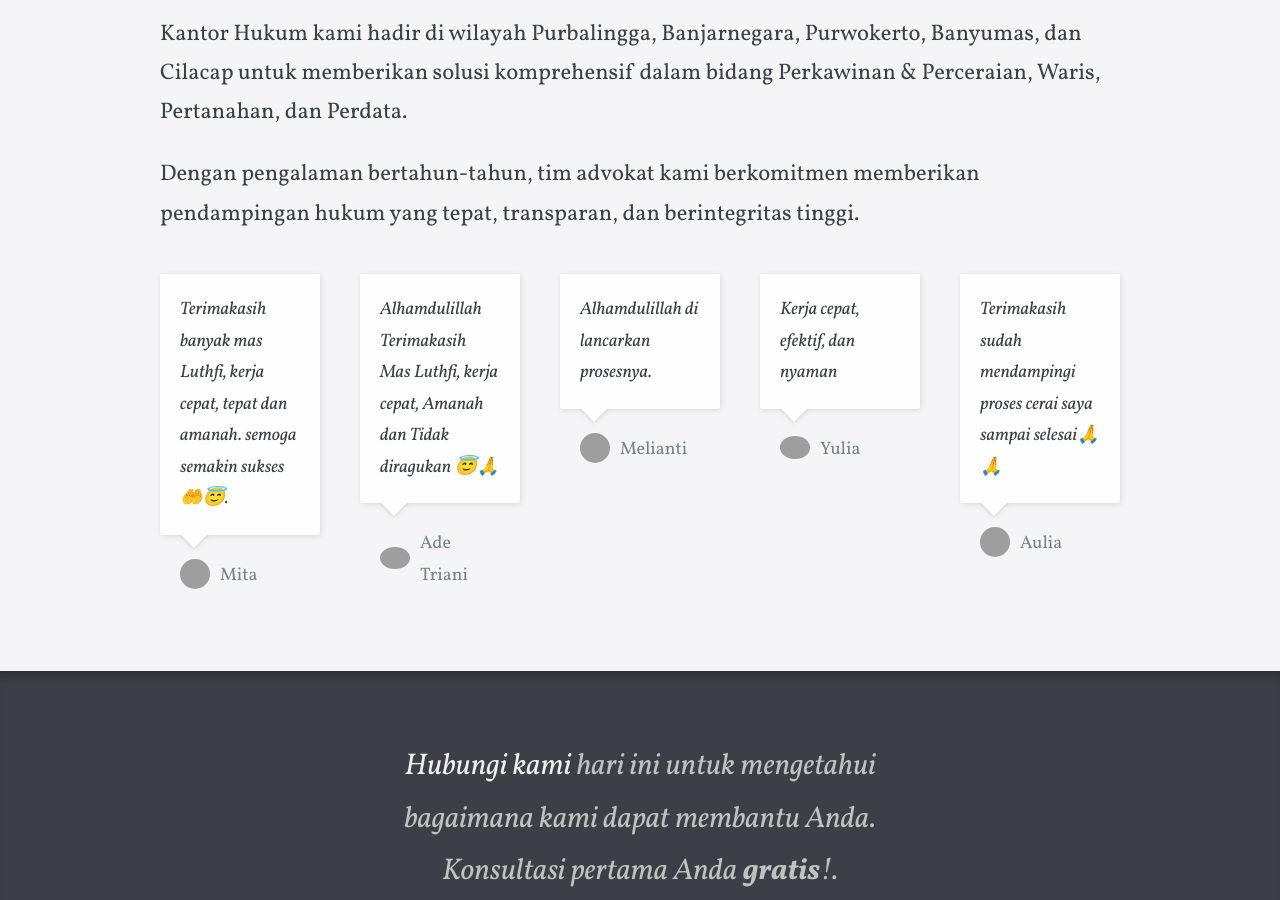
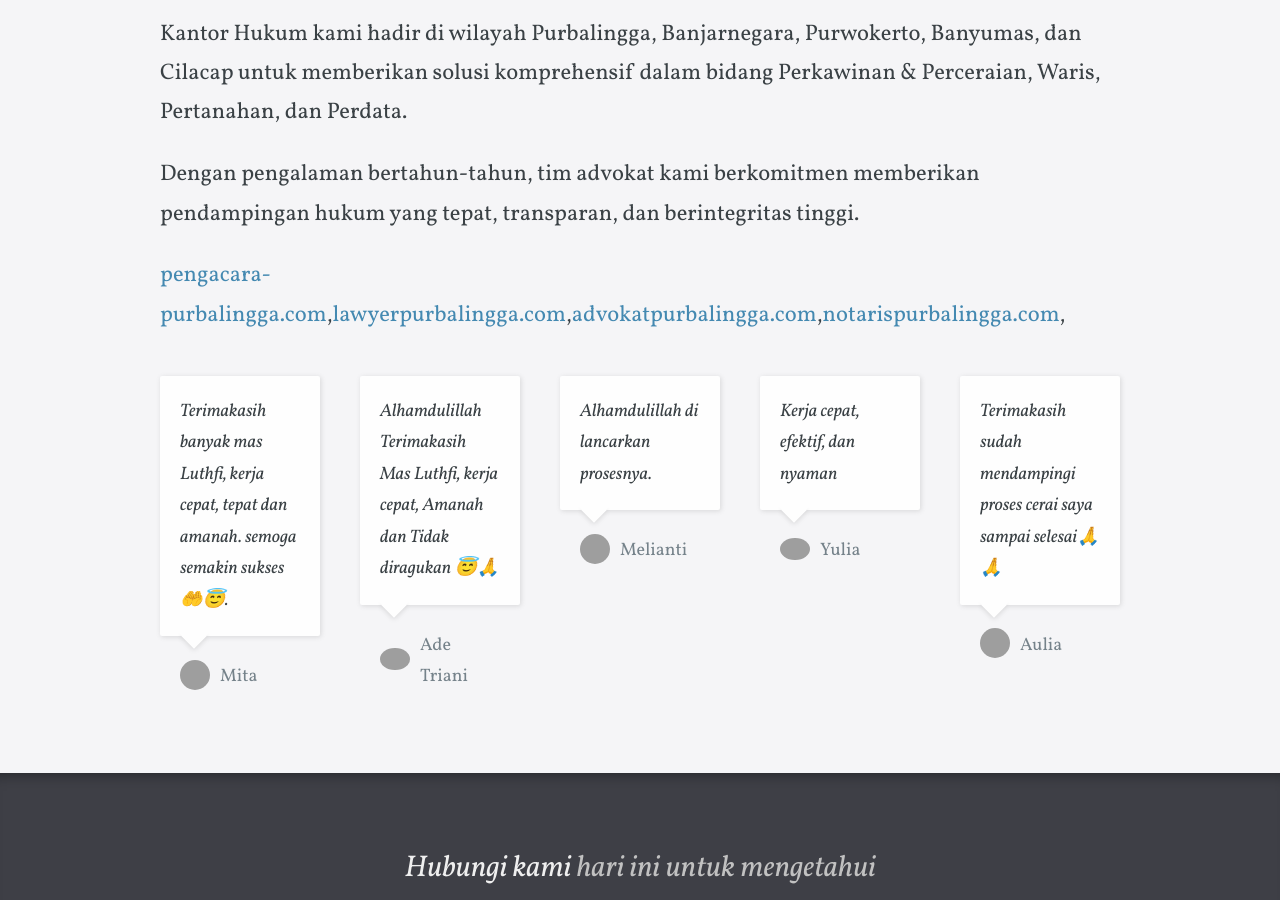
Before and after one commit to zufardhiyaulhaq/lawyerluthfi, a Jekyll site: the page built from index.html, in a window 1280 px wide and 900 px high, scrolled down 862 px. Built offline with Jekyll 4.4.1, drawn with Linux system fonts in a browser that asks for light colours; some web fonts are replaced; grey boxes are pictures that could not be loaded.

Commit message:
feat: add domain
Signed-off-by: Zufar Dhiyaullhaq <zufardhiyaulhaq@gmail.com>

```diff
--- a/index.html
+++ b/index.html
@@ -29,6 +29,8 @@ _options:
 	<p>Kantor Hukum kami hadir di wilayah Purbalingga, Banjarnegara, Purwokerto, Banyumas, dan Cilacap untuk memberikan solusi komprehensif dalam bidang Perkawinan & Perceraian, Waris, Pertanahan, dan Perdata.</p>
 
 	<p>Dengan pengalaman bertahun-tahun, tim advokat kami berkomitmen memberikan pendampingan hukum yang tepat, transparan, dan berintegritas tinggi.</p>
+
+  <p><a href="https://pengacara-purbalingga.com">pengacara-purbalingga.com</a>,<a href="https://lawyerpurbalingga.com">lawyerpurbalingga.com</a>,<a href="https://advokatpurbalingga.com">advokatpurbalingga.com</a>,<a href="https://notarispurbalingga.com">notarispurbalingga.com</a>,</p>
 </div>
 
 <div class="testimonials">
```
